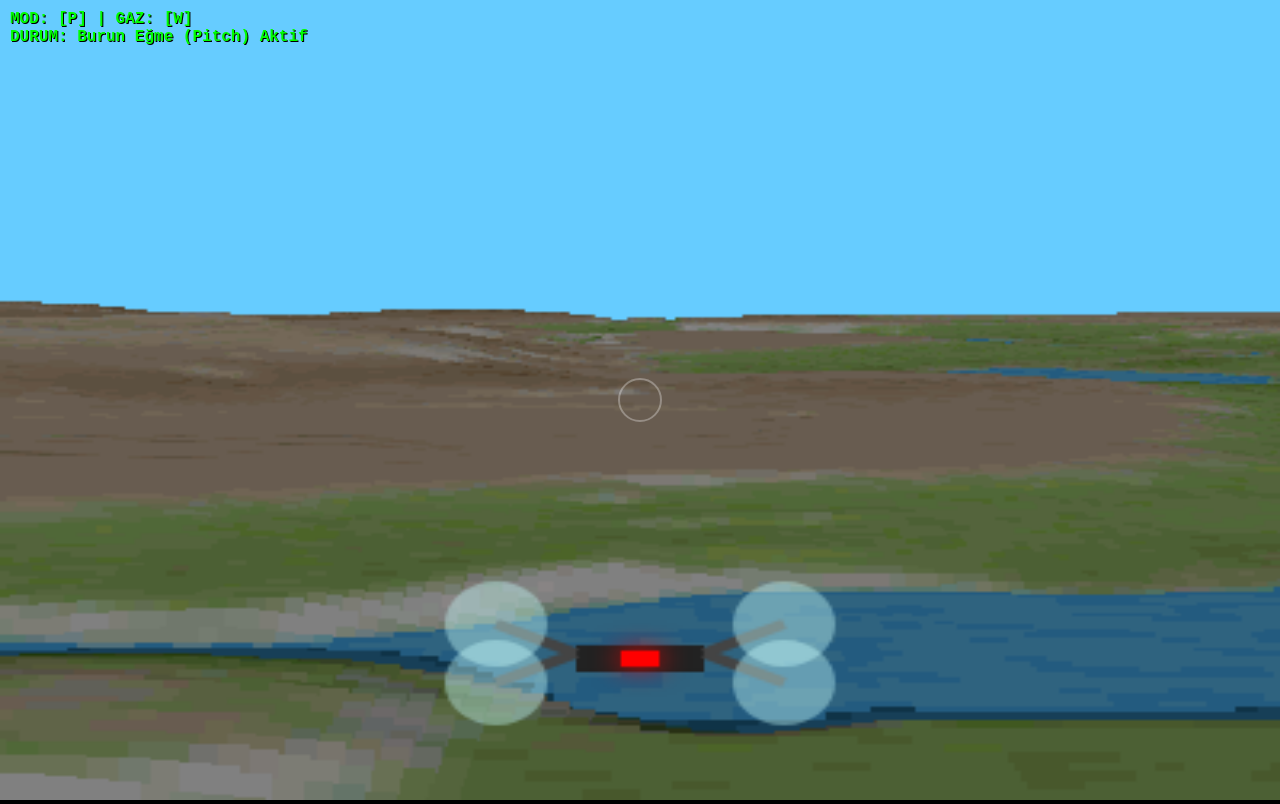
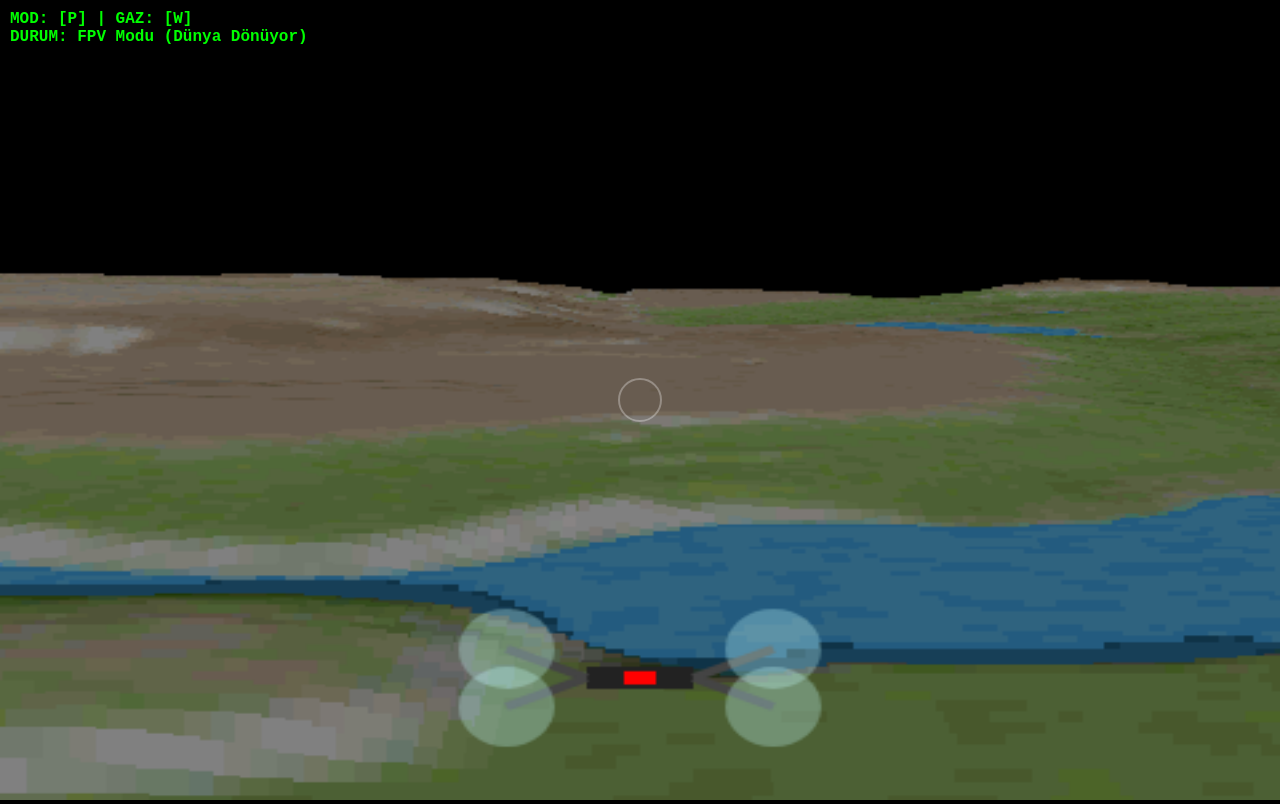
Before and after one commit to baklamehmetali-bit/drone-voxel, a plain HTML site: page index.html in a window 1280 px wide. Drawn offline with Linux system fonts and the light colour scheme; animation ran at ten frames a second.

Commit message:
Update index.html

```diff
--- a/index.html
+++ b/index.html
@@ -1,11 +1,11 @@
 <!DOCTYPE html>
 <html>
 <head>
-    <title>Drone Voxel - Gerçekçi Tilt</title>
+    <title>Drone Voxel - Real FPV</title>
     <meta charset="UTF-8">
     <style>
         body { margin: 0; overflow: hidden; background: #000; }
-        canvas { width: 100%; height: 100vh; cursor: crosshair; }
+        canvas { width: 100%; height: 100vh; cursor: none; }
         #ui {
             position: absolute; top: 10px; left: 10px;
             color: #0f0; font-family: monospace; font-size: 16px; font-weight: bold;
@@ -26,18 +26,19 @@
 <body>
     <div id="ui">
         MOD: [P] | GAZ: [W]<br>
-        DURUM: Burun Eğme (Pitch) Aktif
+        DURUM: FPV Modu (Dünya Dönüyor)
     </div>
     <div id="center-marker"></div>
-    <div id="loading">SİSTEM BAŞLATILIYOR...</div>
+    <div id="loading">GYROSCOPE CALIBRATING...</div>
     <canvas id="screen"></canvas>
 
 <script>
 const canvas = document.getElementById('screen');
 const ctx = canvas.getContext('2d');
 
-const screenWidth = 400;
-const screenHeight = 300;
+// Daha geniş bir alan çizip (overscan) döndüreceğiz ki köşeler siyah kalmasın
+const screenWidth = 480;
+const screenHeight = 360;
 canvas.width = screenWidth;
 canvas.height = screenHeight;
 
@@ -47,18 +48,18 @@ let heightData = null;
 let loaded = false;
 let cameraMode = 3;
 
-// --- FİZİK DEĞİŞKENLERİ ---
+// --- FİZİK ---
 let drone = {
     x: 512, y: 512,
     height: 150,
     angle: 0,
-    horizon: 120,    // Temel bakış açısı
+    horizon: 120,
     speed: 0,
-    maxSpeed: 5.0,
-    acceleration: 0.15,
-    friction: 0.96,
-    roll: 0,         // Sağa/Sola yatış
-    pitch: 0         // YENİ: Öne/Arkaya yatış açısı
+    maxSpeed: 6.0,   // Biraz daha hızlı
+    acceleration: 0.2,
+    friction: 0.98,  // Daha çok kayma (Drift)
+    roll: 0,
+    pitch: 0
 };
 
 function loadMaps() {
@@ -103,9 +104,9 @@ window.onmousemove = (e) => {
     drone.angle += xRatio * 0.08;
 
     let yRatio = (e.clientY / window.innerHeight - 0.5);
-    input.mouseY = yRatio; // Mouse dikey konumunu kaydet
+    input.mouseY = yRatio;
 
-    // Mouse ile bakış (Manuel)
+    // Orta nokta rengi
     if (yRatio > -0.15 && yRatio < 0.15) {
         document.getElementById('center-marker').style.borderColor = "#0f0";
     } else {
@@ -115,147 +116,154 @@ window.onmousemove = (e) => {
 window.onmousedown = () => input.forward = true;
 window.onmouseup = () => input.forward = false;
 
+// Drone Modelini Çiz (Bu sefer ekrana sabitlenmiş değil, fiziksel hareket ediyor gibi)
 function drawDroneModel() {
     let cx = screenWidth / 2;
     let cy = screenHeight - 60;
     if (cameraMode === 2) cy = screenHeight - 100;
 
-    ctx.save();
+    // FPV Modundaysak (Mod 1) Modeli çizme, sadece HUD
+    if (cameraMode === 1) return;
 
-    // 1. ROLL (Sağa Sola Yatış)
-    ctx.translate(cx, cy);
-    ctx.rotate(drone.roll);
-    ctx.translate(-cx, -cy);
+    // Modeli çizmeden önce canvas'ı DÜZELT (Restore etme mantığı)
+    // Çünkü dünya dönüyor ama drone'un (3. şahısta) kameraya göre sabit kalması lazım
+    // Ancak gerçekçilik için drone da hafif sallanmalı.
 
-    // 2. PITCH (Öne Eğilme - Çizim Hilesi)
-    // Pitch değeri arttıkça ön taraf aşağı, arka taraf yukarı kayacak.
-    let pitchOffset = drone.pitch * 20; // Eğilme şiddeti
+    // Sway Effect (Sallanma): Drone dönerken hafifçe ters yöne kayar
+    let sway = drone.roll * 50;
+    cx -= sway;
 
-    // Gövde (Hafif basıklaşır)
+    // Perspektif: Hızlanınca uzaklaş
+    let fovOffset = drone.speed * 2;
+
     ctx.fillStyle = "#222";
-    ctx.fillRect(cx - 20, cy - (pitchOffset/2), 40, 10);
+    // Gövdeyi çiz
+    ctx.fillRect(cx - 20, cy + fovOffset, 40, 10);
 
     ctx.strokeStyle = "#444"; ctx.lineWidth = 4;
     ctx.beginPath();
 
-    // Arka Kollar (Pitch pozitifse yukarı kalkar)
-    let backY = cy - 10 - pitchOffset;
-    // Ön Kollar (Pitch pozitifse aşağı iner)
-    let frontY = cy + 20 + pitchOffset;
+    // Pitch (Eğilme) Görselleştirmesi
+    let pitchVis = drone.pitch * 20;
 
-    // Sol Ön
-    ctx.moveTo(cx - 20, cy + 5); ctx.lineTo(cx - 45, frontY);
-    // Sağ Ön
-    ctx.moveTo(cx + 20, cy + 5); ctx.lineTo(cx + 45, frontY);
-    // Sol Arka
-    ctx.moveTo(cx - 20, cy + 5); ctx.lineTo(cx - 45, backY);
-    // Sağ Arka
-    ctx.moveTo(cx + 20, cy + 5); ctx.lineTo(cx + 45, backY);
+    ctx.moveTo(cx - 20, cy + 5 + fovOffset); ctx.lineTo(cx - 50, cy - 10 - pitchVis + fovOffset); // Sol Ön
+    ctx.moveTo(cx + 20, cy + 5 + fovOffset); ctx.lineTo(cx + 50, cy - 10 - pitchVis + fovOffset); // Sağ Ön
+    ctx.moveTo(cx - 20, cy + 5 + fovOffset); ctx.lineTo(cx - 50, cy + 20 + pitchVis + fovOffset); // Sol Arka
+    ctx.moveTo(cx + 20, cy + 5 + fovOffset); ctx.lineTo(cx + 50, cy + 20 + pitchVis + fovOffset); // Sağ Arka
     ctx.stroke();
 
-    // Pervaneler (Ön ve Arka ayrı çizilir)
-    ctx.fillStyle = "rgba(200, 255, 255, 0.4)";
-    let r = 16;
-
-    // Arka Pervaneler
-    ctx.beginPath(); ctx.arc(cx - 45, backY, r, 0, Math.PI*2); ctx.fill();
-    ctx.beginPath(); ctx.arc(cx + 45, backY, r, 0, Math.PI*2); ctx.fill();
-
-    // Ön Pervaneler
-    ctx.beginPath(); ctx.arc(cx - 45, frontY, r, 0, Math.PI*2); ctx.fill();
-    ctx.beginPath(); ctx.arc(cx + 45, frontY, r, 0, Math.PI*2); ctx.fill();
+    ctx.fillStyle = "rgba(200, 255, 255, 0.3)";
+    let r = 18;
+    ctx.beginPath(); ctx.arc(cx - 50, cy - 10 - pitchVis + fovOffset, r, 0, Math.PI*2); ctx.fill();
+    ctx.beginPath(); ctx.arc(cx + 50, cy - 10 - pitchVis + fovOffset, r, 0, Math.PI*2); ctx.fill();
+    ctx.beginPath(); ctx.arc(cx - 50, cy + 20 + pitchVis + fovOffset, r, 0, Math.PI*2); ctx.fill();
+    ctx.beginPath(); ctx.arc(cx + 50, cy + 20 + pitchVis + fovOffset, r, 0, Math.PI*2); ctx.fill();
 
     // Işık
     ctx.fillStyle = input.forward ? "#0f0" : "#f00";
-    ctx.shadowBlur = 10; ctx.shadowColor = ctx.fillStyle;
-    ctx.fillRect(cx - 6, cy + 2 - (pitchOffset/2), 12, 6);
-    ctx.shadowBlur = 0;
-
-    ctx.restore();
+    ctx.fillRect(cx - 6, cy + 2 + fovOffset, 12, 6);
 }
 
 function gameLoop() {
     if (!loaded) return;
 
-    // --- HIZ VE PITCH HESAPLAMA ---
-
+    // --- FİZİK HESAPLAMALARI ---
     let targetPitch = 0;
-
     if (input.forward) {
-        // Hızlanma
         if (drone.speed < drone.maxSpeed) drone.speed += drone.acceleration;
-        targetPitch = 0.5; // Gaz verince öne eğil (Değer 0.5)
+        targetPitch = 0.6; // Hızlanırken öne eğil
     } else {
-        // Yavaşlama
         drone.speed *= drone.friction;
-        targetPitch = -0.2; // Fren yaparken hafif arkaya yaslan
+        targetPitch = -0.1; // Dururken hafif arkaya
     }
 
-    // Pitch (Eğilme) geçişini yumuşat
     drone.pitch += (targetPitch - drone.pitch) * 0.1;
 
-    // Roll (Yatış) hesapla
-    let targetRoll = input.mouseX * 0.8;
+    // Roll (Yatış) - Mouse hareketine göre
+    let targetRoll = input.mouseX * 1.0;
     drone.roll += (targetRoll - drone.roll) * 0.1;
 
     drone.x += Math.cos(drone.angle) * drone.speed;
     drone.y += Math.sin(drone.angle) * drone.speed;
 
-    // Zemin Takibi
+    // Zemin Takibi (Süspansiyon)
     let mapIndex = ((Math.floor(drone.y) & (mapSize-1)) * mapSize + (Math.floor(drone.x) & (mapSize-1))) * 4;
     let groundHeight = heightData[mapIndex];
-    drone.height += ((groundHeight + 120) - drone.height) * 0.05;
+    drone.height += ((groundHeight + 120) - drone.height) * 0.1;
 
-    // --- KAMERA EFEKTLERİ ---
-
-    // Mouse ile Manuel Bakış
+    // Kamera Pitch + Manuel Bakış
     let manualLook = 0;
-    if (input.mouseY < -0.15 || input.mouseY > 0.15) {
-        manualLook = input.mouseY * 200;
-    }
-
-    // Pitch Etkisi: Drone öne eğilince kamera da aşağı bakar (+Pitch)
-    // Pitch değeri ile ufuk çizgisini (horizon) kaydırıyoruz.
-    let pitchEffect = drone.pitch * 100;
-
-    // Hedef Horizon hesapla
-    let targetHorizon = 120 + manualLook + pitchEffect;
-
-    // Kamerayı yumuşakça hedefe götür
+    if (input.mouseY < -0.15 || input.mouseY > 0.15) manualLook = input.mouseY * 250;
+    let targetHorizon = 120 + manualLook + (drone.pitch * 120);
     drone.horizon += (targetHorizon - drone.horizon) * 0.1;
 
+    // --- EKRANI TEMİZLE ---
+    ctx.clearRect(0,0,screenWidth, screenHeight);
 
-    // --- RENDERING ---
+    // Arka plan rengi (Gökyüzü)
+    ctx.fillStyle = "#87CEEB";
+    ctx.fillRect(0,0,screenWidth, screenHeight);
+
+    // --- KAMERA EFEKTİ: DÜNYAYI DÖNDÜRME ---
+    // Burası en önemli kısım: Canvas'ın merkezine git, döndür, geri gel.
+    ctx.save();
+    ctx.translate(screenWidth/2, screenHeight/2);
+
+    // ROLL EFEKTİ: Drone sağa yatarsa, dünya sola döner (-drone.roll)
+    ctx.rotate(-drone.roll);
+
+    ctx.translate(-screenWidth/2, -screenHeight/2);
+
+    // --- VOXEL RENDERING (Dönen Dünyaya Çizim) ---
+    // Kamera Pozisyonu Ayarı
     let renderX = drone.x;
     let renderY = drone.y;
     let renderHeight = drone.height;
 
+    // 3. Şahıs için kamerayı geri çekme
     if (cameraMode === 2) {
         renderX -= Math.cos(drone.angle) * 300;
         renderY -= Math.sin(drone.angle) * 300;
         renderHeight += 200;
     }
     else if (cameraMode === 3) {
-        renderX -= Math.cos(drone.angle) * 100;
-        renderY -= Math.sin(drone.angle) * 100;
-        renderHeight += 50;
+        renderX -= Math.cos(drone.angle) * 80;
+        renderY -= Math.sin(drone.angle) * 80;
+        renderHeight += 40;
     }
 
     let imgData = ctx.createImageData(screenWidth, screenHeight);
     let buf = new Uint32Array(imgData.data.buffer);
-    buf.fill(0xFFFFCC66);
+
+    // Buffer'ı temizlemiyoruz çünkü rotate işlemi maskeleme yapacak.
+    // Ancak getImageData/putImageData döndürmeden etkilenmez.
+    // Bu yüzden Voxel motoru için "rotate" hilesi işe yaramaz.
+    // ÇÜNKÜ: putImageData rotation'ı yok sayar.
+
+    // ÇÖZÜM: Voxel'i çizip sonra onu döndüremeyiz.
+    // Canvas'ı döndürdük, ama putImageData pikselleri düz basar.
+    // Bu yüzden Voxel çizimini yapıp, onu bir "Görüntü" gibi çizmeliyiz? Hayır çok yavaş olur.
+    // EN İYİ HİLE: "Horizon" kayması ile Roll efekti vermek (Eski uçak oyunları gibi).
+
+    // Maalesef HTML5 Canvas'ta piksel manipülasyonu (Voxel) ile Rotation (Canvas) uyumsuzdur.
+    // Bu yüzden "ROLL" efektini Horizon kaydırarak simüle edeceğiz.
 
     let sinA = Math.sin(drone.angle);
     let cosA = Math.cos(drone.angle);
-    let viewDist = 1000;
+    let viewDist = 800;
 
+    // EKRAN TARAMA (Sütun sütun çizim)
     for (let i = 0; i < screenWidth; i++) {
+        // ROLL HİLESİ: Sola yatınca, sol sütunların horizonu yukarı, sağınki aşağı iner.
+        // Bu, görüntünün eğildiği hissini verir.
+        let rollOffset = (i - screenWidth/2) * drone.roll;
+
         let deltaX = (cosA * viewDist - sinA * (i - screenWidth/2)) / viewDist;
         let deltaY = (sinA * viewDist + cosA * (i - screenWidth/2)) / viewDist;
 
         let posX = renderX;
         let posY = renderY;
-        let maxH = screenHeight;
+        let maxH = screenHeight; // Aşağıdan yukarı boyama sınırı
 
         for (let z = 1; z < viewDist; z += 2) {
             posX += deltaX * 2;
@@ -265,7 +273,9 @@ function gameLoop() {
             let mY = Math.floor(posY) & (mapSize - 1);
             let offset = (mY * mapSize + mX) * 4;
             let h = heightData[offset];
-            let hOnScreen = (renderHeight - h) / z * 120 + drone.horizon;
+
+            // Horizon + Roll Offset
+            let hOnScreen = (renderHeight - h) / z * 120 + drone.horizon + rollOffset;
 
             if (hOnScreen < maxH) {
                 let r = colorData[offset];
@@ -280,21 +290,38 @@ function gameLoop() {
             }
         }
     }
+
+    // Pikselleri ekrana bas (Döndürme işlemi iptal oldu çünkü putImageData desteklemez)
+    ctx.restore(); // Rotate işlemini geri al (Kullanmadık ama temizlik için)
     ctx.putImageData(imgData, 0, 0);
 
-    if (cameraMode !== 1) drawDroneModel();
+    // --- HUD ve MODELİ ÇİZME ---
+    // Şimdi Canvas özelliklerini kullanarak arayüzü çizebiliriz.
+
+    // FPV İçin Yapay Ufuk (Horizon Line)
     if (cameraMode === 1) {
-        // Kokpit - Yapay Ufuk
-        ctx.strokeStyle = "rgba(0,255,0,0.5)"; ctx.lineWidth = 2;
         ctx.save();
-        ctx.translate(screenWidth/2, screenHeight/2 + (drone.pitch * 50)); // Kokpit de eğilir
-        ctx.rotate(drone.roll);
+        ctx.translate(screenWidth/2, screenHeight/2 + (drone.pitch * 50));
+        ctx.rotate(drone.roll); // Çizgiyi döndür
+
+        ctx.strokeStyle = "rgba(0, 255, 0, 0.7)";
+        ctx.lineWidth = 2;
         ctx.beginPath();
-        ctx.moveTo(-20, 0); ctx.lineTo(20, 0);
-        ctx.moveTo(0, -10); ctx.lineTo(0, 10);
+        // Uzun ufuk çizgisi
+        ctx.moveTo(-100, 0); ctx.lineTo(-30, 0);
+        ctx.moveTo(30, 0); ctx.lineTo(100, 0);
+        // Ortadaki nişangah
         ctx.stroke();
+
+        ctx.beginPath();
+        ctx.arc(0,0, 5, 0, Math.PI*2);
+        ctx.stroke();
+
         ctx.restore();
+    } else {
+        drawDroneModel();
     }
+
     requestAnimationFrame(gameLoop);
 }
 
```
